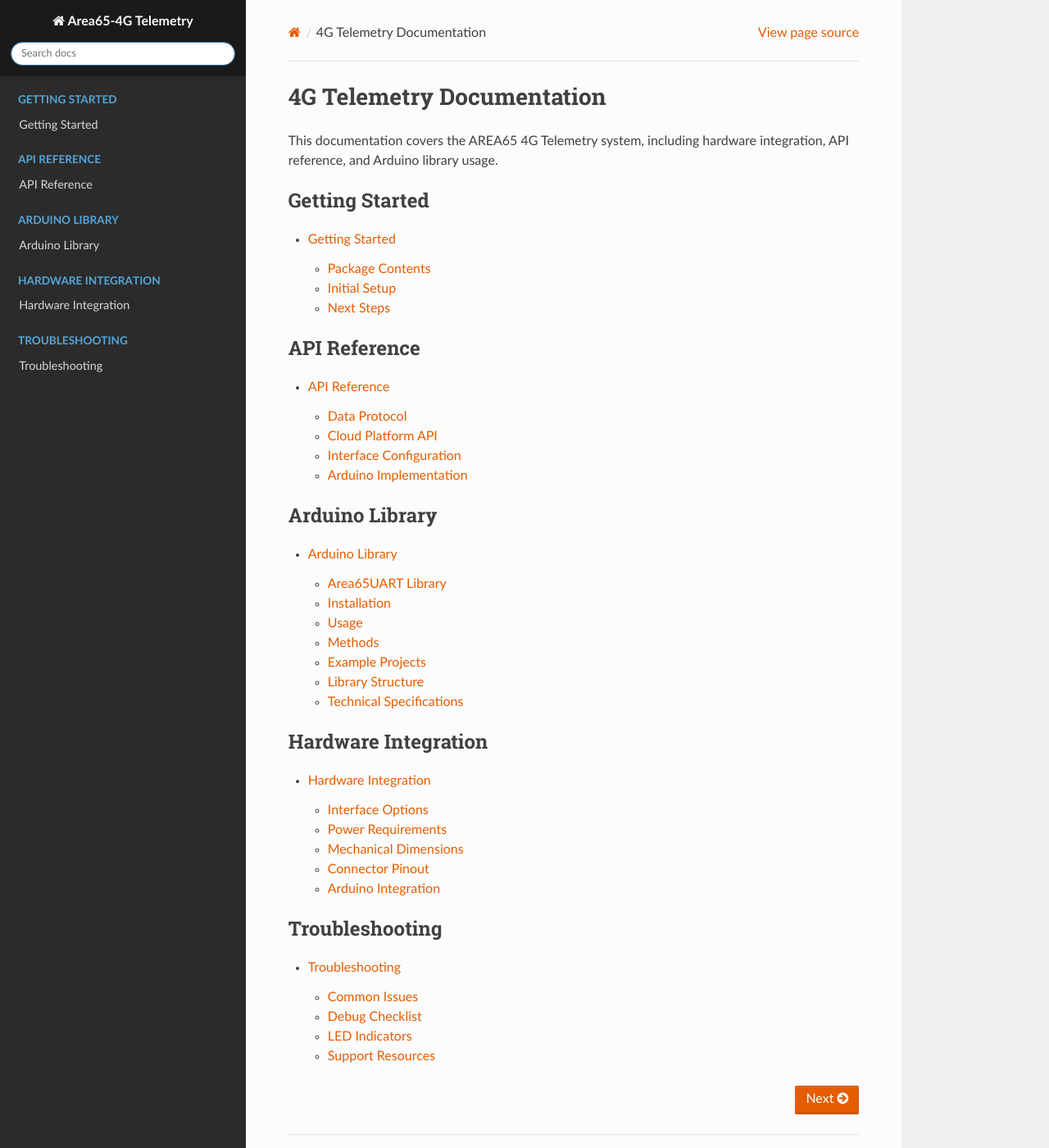
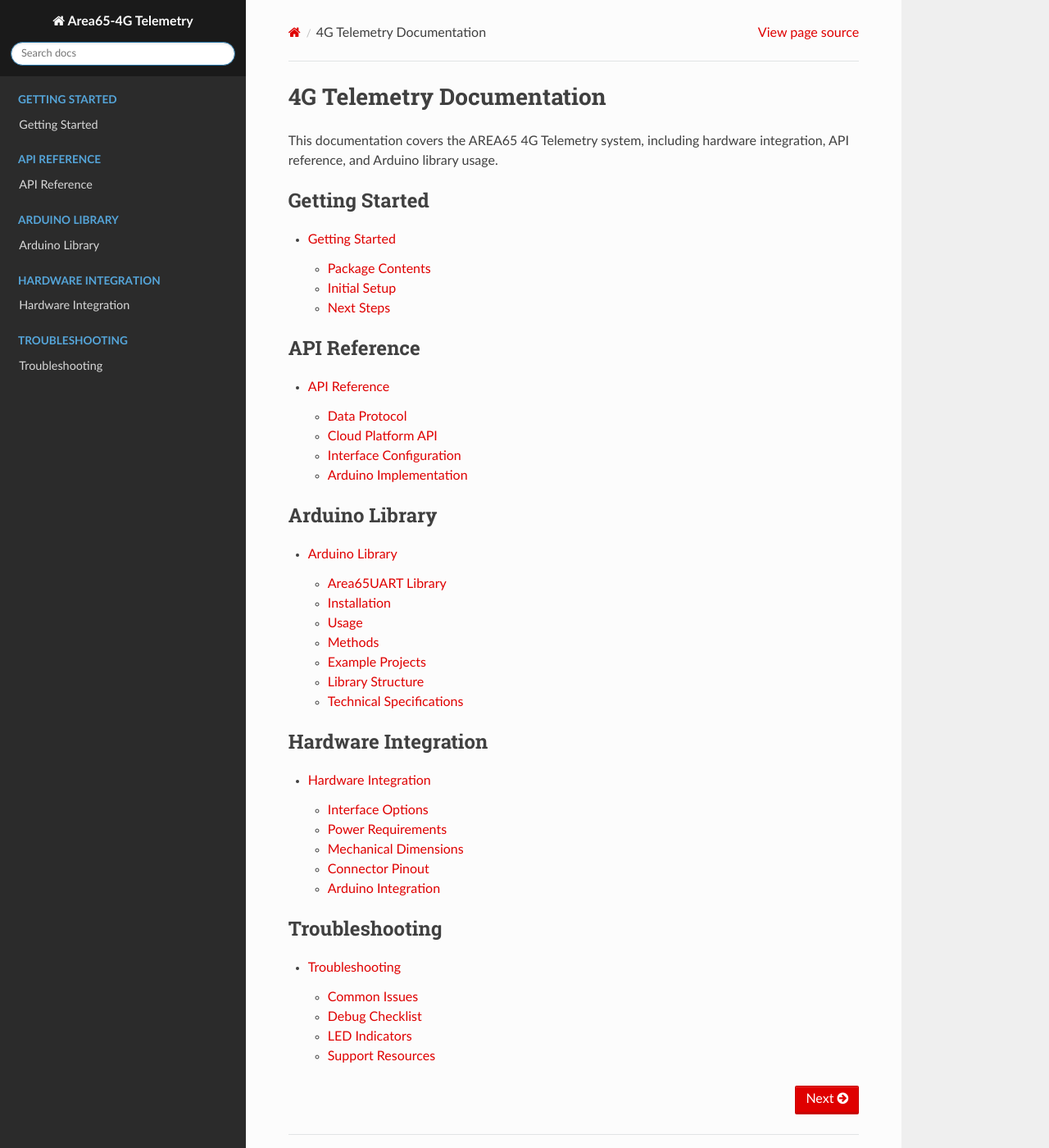
Before and after one commit to area65tech/4G-Telemetry-wiki, a Sphinx documentation site: the page built from docs/source/index.rst, in a window 1280 px wide and 1400 px high. Shown: the whole window at 82% size. Built offline with Sphinx 7.4.7 and the Read the Docs theme 3.1.0, drawn with Linux system fonts in a browser that asks for light colours.

Commit message:
fix colour

```diff
--- a/docs/source/_static/css/custom.css
+++ b/docs/source/_static/css/custom.css
@@ -17,20 +17,20 @@
 
 /* Hyperlinks in content */
 .wy-nav-content a {
-    color: #e65c00; /* Replace with Area 65 Tech primary accent/button color */
+    color: #DF0000; /* Replace with Area 65 Tech primary accent/button color */
 }
 
 .wy-nav-content a:hover {
-    color: #ff7b00; /* Lighter shade of the accent color for hover states */
+    color: #f04646; /* Lighter shade of the accent color for hover states */
     text-decoration: underline;
 }
 
 /* Buttons (e.g., Next/Previous Page) */
 .btn-neutral {
-    background-color: #e65c00 !important; /* Replace with Area 65 Tech primary accent color */
+    background-color: #DF0000 !important; /* Replace with Area 65 Tech primary accent color */
     color: white !important;
 }
 
 .btn-neutral:hover {
-    background-color: #ff7b00 !important; /* Lighter shade for hover */
+    background-color: #f04646 !important; /* Lighter shade for hover */
 }
```
